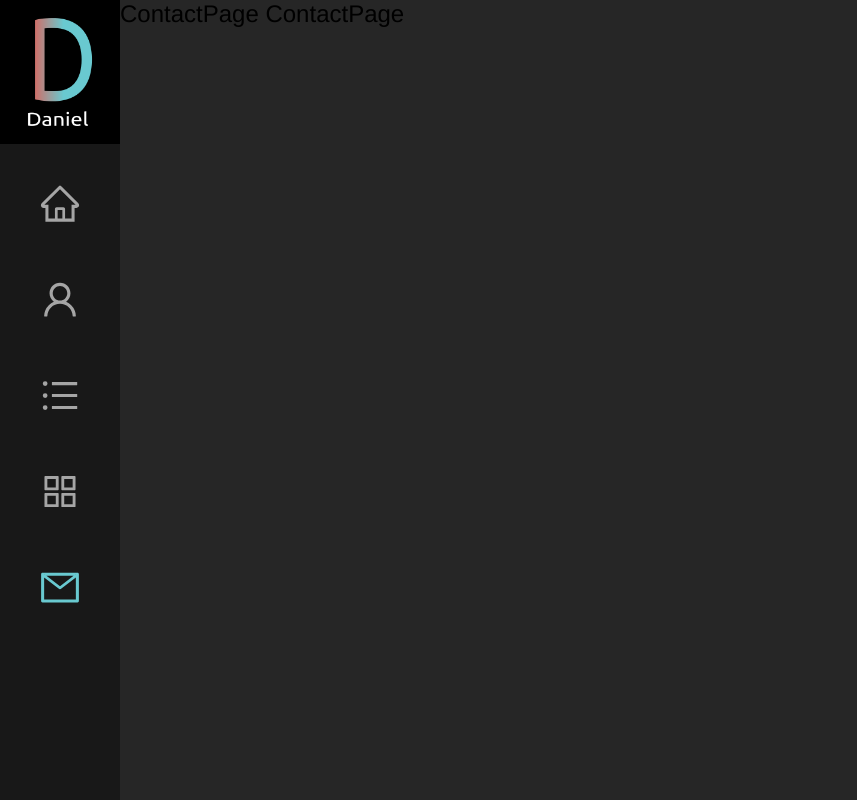
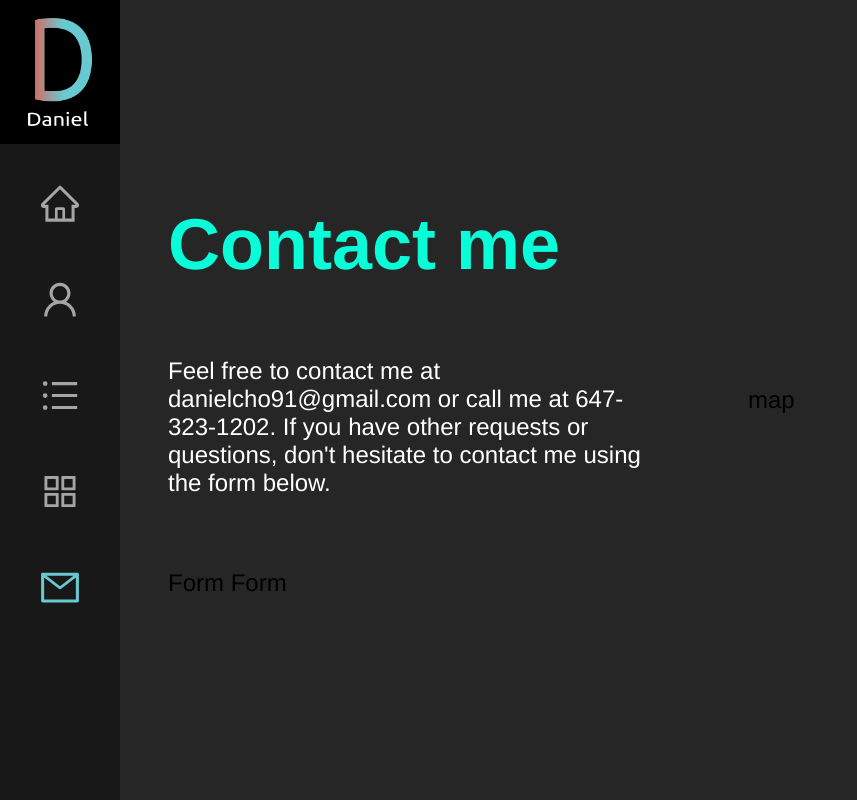
Before and after one commit to d4cho/portfolio-website-react, a React (Create React App) app: page /contact in a window 1280 px wide. Shown: the whole page, without its empty margins (0-857 px from the left). Built offline with nearby package versions, Linux system fonts and the light colour scheme.

Commit message:
contact page layout

```diff
--- a/src/Components/ContactPage/ContactPage.js
+++ b/src/Components/ContactPage/ContactPage.js
@@ -1,7 +1,35 @@
 import React from 'react';
 
+import Form from './sections/Form';
+
 const ContactPage = () => {
-  return <div>ContactPage ContactPage</div>;
+  return (
+    <div className='Background-contact-page'>
+      <div className='Content-contact-page'>
+        <span className='Title-contact-page'>
+          <span className='Text-animated-contact-page'>C</span>
+          <span className='Text-animated-contact-page'>o</span>
+          <span className='Text-animated-contact-page'>n</span>
+          <span className='Text-animated-contact-page'>t</span>
+          <span className='Text-animated-contact-page'>a</span>
+          <span className='Text-animated-contact-page'>c</span>
+          <span className='Text-animated-contact-page'>t</span>
+          <span className='Text-animated-contact-page'>&nbsp;</span>
+          <span className='Text-animated-contact-page'>m</span>
+          <span className='Text-animated-contact-page'>e</span>
+        </span>
+        <p className='Blurb-contact-page'>
+          Feel free to contact me at danielcho91@gmail.com or call me at
+          647-323-1202. If you have other requests or questions, don't hesitate
+          to contact me using the form below.
+        </p>
+        <div>
+          <Form />
+        </div>
+      </div>
+      <div className='Map-contact-page'>map</div>
+    </div>
+  );
 };
 
 export default ContactPage;
--- /dev/null
+++ b/src/Components/ContactPage/sections/Form.js
@@ -0,0 +1,7 @@
+import React from 'react';
+
+const Form = () => {
+  return <div>Form Form</div>;
+};
+
+export default Form;
--- a/src/style.css
+++ b/src/style.css
@@ -812,3 +812,52 @@
     width: fit-content;
   }
 }
+
+/* Contact Page */
+
+.Background-contact-page {
+  display: flex;
+  justify-content: space-around;
+  align-items: center;
+}
+
+.Content-contact-page {
+  display: flex;
+  flex-direction: column;
+  justify-content: flex-start;
+  align-items: flex-start;
+  width: 50%;
+  padding: 2rem;
+}
+
+.Map-contact-page {
+  display: flex;
+  flex-direction: column;
+  justify-content: flex-start;
+  align-items: flex-start;
+  width: 50%;
+  padding: 2rem;
+}
+
+.Title-contact-page {
+  display: flex;
+  flex-direction: row;
+  flex-wrap: wrap;
+  font-size: 3rem;
+}
+
+.Text-animated-contact-page {
+  font-weight: 700;
+  color: #08fdd8;
+}
+
+.Text-animated-contact-page:hover {
+  animation-name: animation;
+  animation-duration: 2s;
+  cursor: default;
+}
+
+.Blurb-contact-page {
+  color: white;
+  padding: 2rem 0;
+}
```
Also changed, not shown: 1 other file (tests, documents, lock files or other folders).
